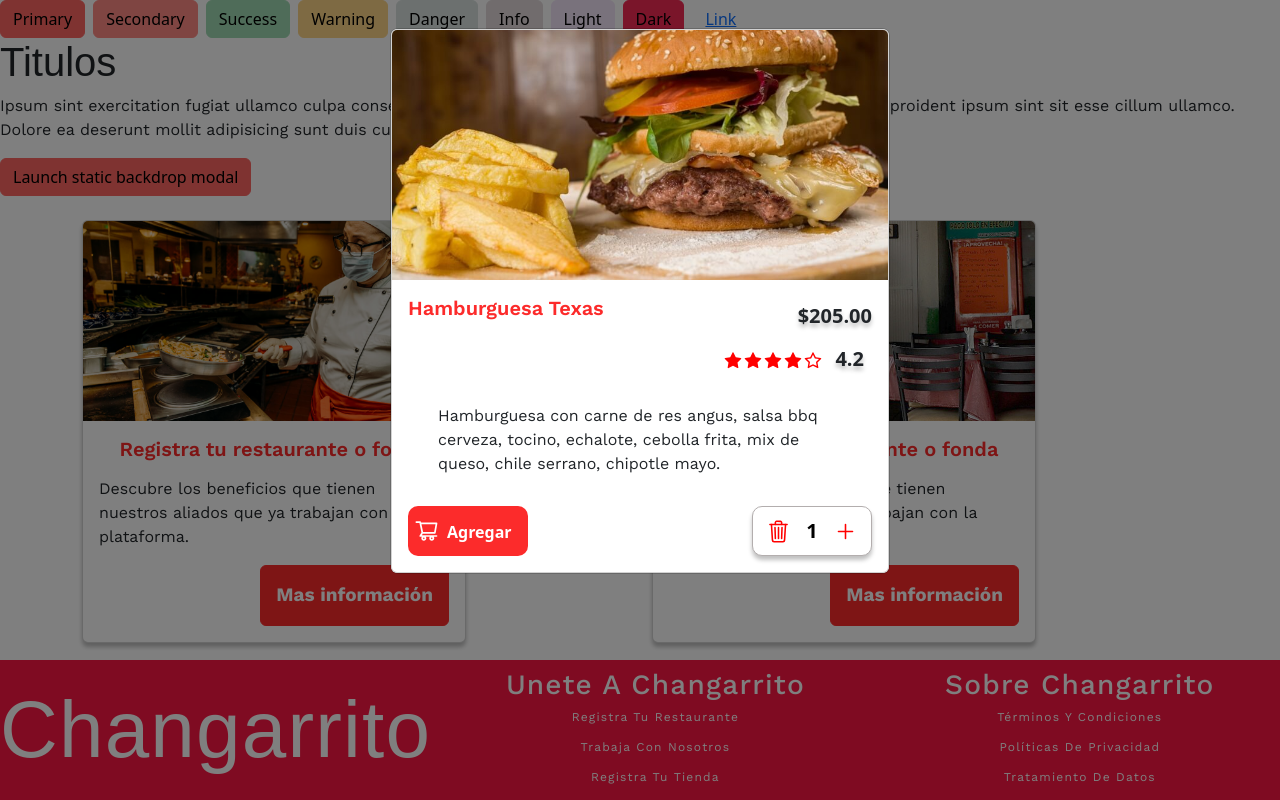
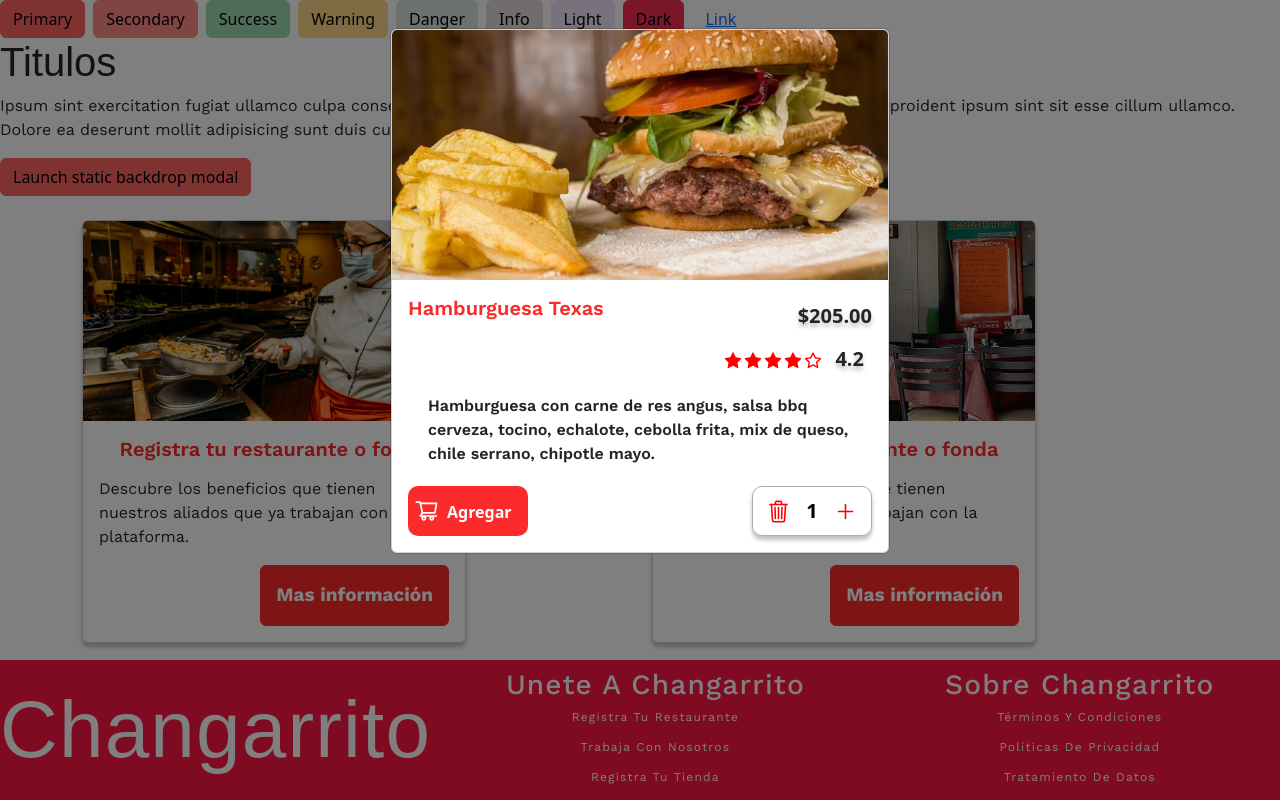
Before and after one commit to CcaleroAdrian/changarrito_, a Next.js app: page / in a window 1280 px wide. Both pictures are taken after a click on the button "Launch static backdrop modal". Shown: the top 800 px of the page. Built offline with nearby package versions, Linux system fonts and the light colour scheme; a web font is replaced by a local one.

Commit message:
Update ModalFoot.jsx

```diff
--- a/app/ModalFoot.jsx
+++ b/app/ModalFoot.jsx
@@ -63,8 +63,10 @@ export default function ModalFoot() {
 
               <div className="shadow-text fw-bold mx-2 "  style={{fontSize:'20px'}}>4.2</div>
             </Stack>
-            <Card.Text className={work_sans.className} style={{ margin: '30px' }}>
+            <Card.Text className={work_sans.className} style={{ margin: '20px' }}>
+              <div style={{fontWeight:'600'}}>
               Hamburguesa con carne de res angus, salsa bbq cerveza, tocino, echalote, cebolla frita, mix de queso, chile serrano, chipotle mayo.
+              </div>
             </Card.Text>
             <Stack direction="horizontal" gap={1}>
               <div>
```
